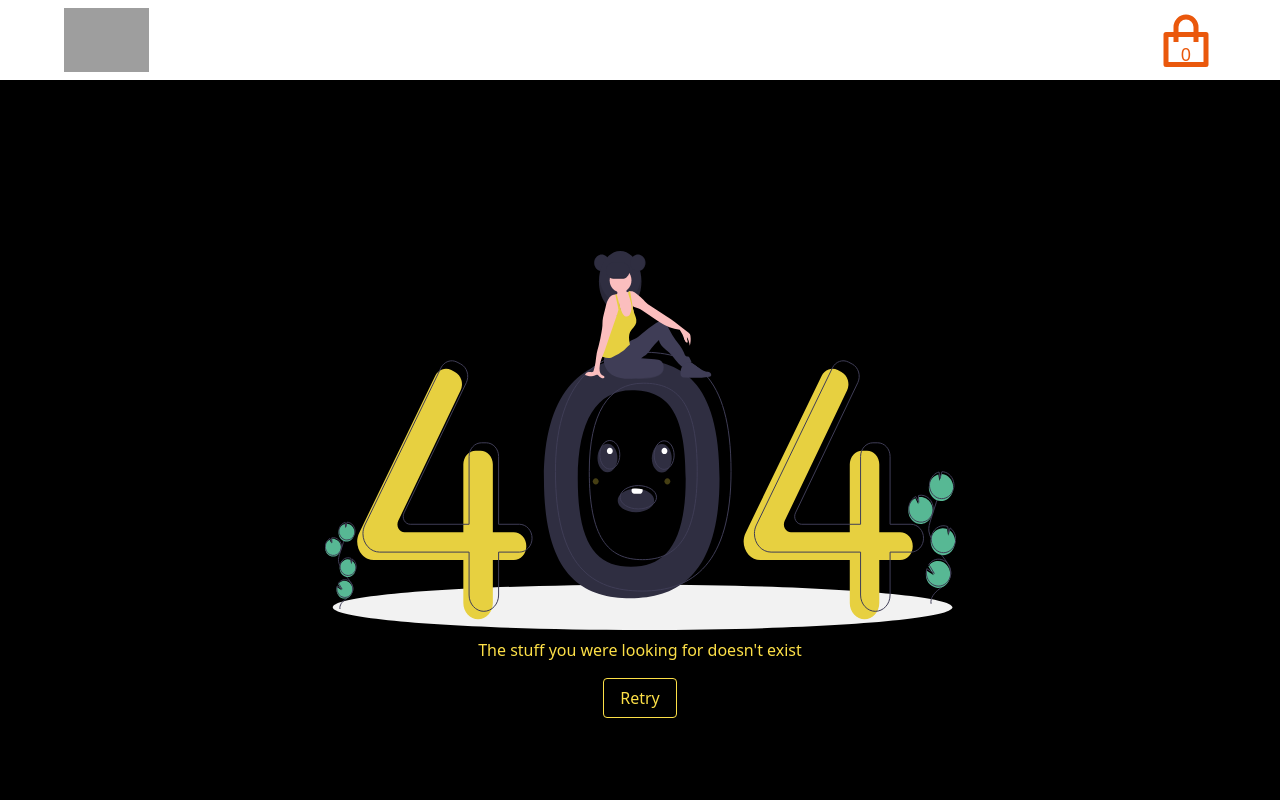
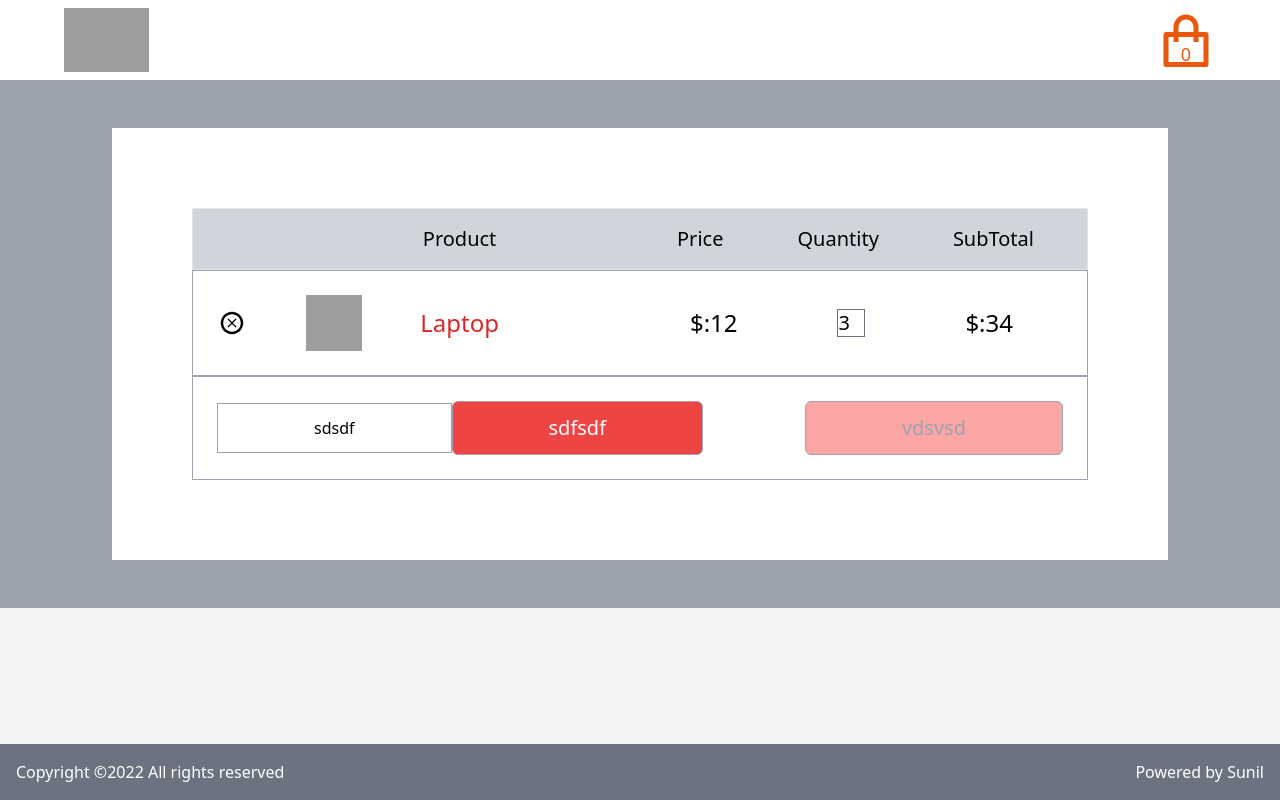
Before and after one commit to suniljoshi26/easycart, a React (Vite) app: page /products/addtocart in a window 1280 px wide. Built offline with nearby package versions, Linux system fonts and the light colour scheme; no server answers; grey boxes are pictures that could not be loaded.

Commit message:
cart items done

```diff
--- a/src/AddCartRowButton.jsx
+++ b/src/AddCartRowButton.jsx
@@ -7,7 +7,7 @@ function AddCartButtonRow() {
         <AddCartButton>sdsdf</AddCartButton>
         <AddCartButton them="highlight">sdfsdf</AddCartButton>
       </div>
-      <div className="flex justify-around items-center w-1/2">
+      <div className="flex justify-end items-center w-1/2">
         <AddCartButton them="secondary">vdsvsd</AddCartButton>
       </div>
     </div>
--- /dev/null
+++ b/src/AddToCartPage.jsx
@@ -0,0 +1,17 @@
+import React from "react";
+import AddCartRowButton from "./AddCartRowButton";
+import AddToCartHeader from "./AddToCartHeader";
+import AddToCartRow from "./AddToCartRow";
+
+function AddToCartPage() {
+  return (
+    <div className="px-28 py-12 bg-gray-400 h-scroll">
+      <div className=" bg-white  p-20  h-scroll">
+        <AddToCartHeader />
+        <AddToCartRow />
+        <AddCartRowButton />
+      </div>
+    </div>
+  );
+}
+export default AddToCartPage;
--- a/src/App.jsx
+++ b/src/App.jsx
@@ -6,9 +6,7 @@ import ProductDetail from "./ProductDetail";
 import Footer from "./Footer";
 import ProductListPage from "./ProductLIstPage";
 import NotFound from "./NotFound";
-import AddToCartRow from "./AddToCartRow";
-import AddToCartHeader from "./AddToCartHeader";
-import AddCartRowButton from "./AddCartRowButton";
+import AddToCartPage from "./AddToCartPage";
 
 function App() {
   const savedataString = localStorage.getItem("myCart") || "{}";
@@ -40,13 +38,11 @@ function App() {
             path="/products/:id/"
             element={<ProductDetail onAddToCart={handleAddToCart} />}
           ></Route>
+          <Route path="/products/addtocart" element={<AddToCartPage />}></Route>
           <Route path="*" element={<NotFound />}></Route>
         </Routes>
       </div>
       <Footer />
-      <AddToCartHeader />
-      <AddToCartRow />
-      <AddCartRowButton></AddCartRowButton>
     </div>
   );
 }
--- a/src/Navbar.jsx
+++ b/src/Navbar.jsx
@@ -1,5 +1,6 @@
 import React from "react";
 import { RiShoppingBagLine } from "react-icons/ri";
+import { Link } from "react-router-dom";
 
 function Navbar({ productCount }) {
   return (
@@ -10,7 +11,9 @@ function Navbar({ productCount }) {
           src="https://thumbs.dreamstime.com/b/simple-vector-filled-flat-amazon-icon-logo-solid-black-pictogram-isolated-white-background-amazon-logo-159029074.jpg"
         />
         <div className="flex flex-col items-center ">
-          <RiShoppingBagLine className="text-6xl text-orange-600" />
+          <Link to="/products/addtocart/">
+            <RiShoppingBagLine className="text-6xl text-orange-600" />
+          </Link>
           <h1 className="text-orange-600 text-lg -mt-8">{productCount}</h1>
         </div>
       </div>
```
